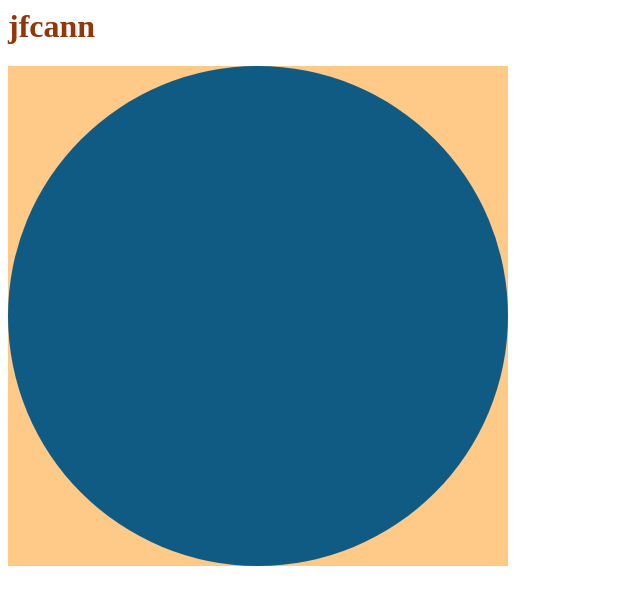
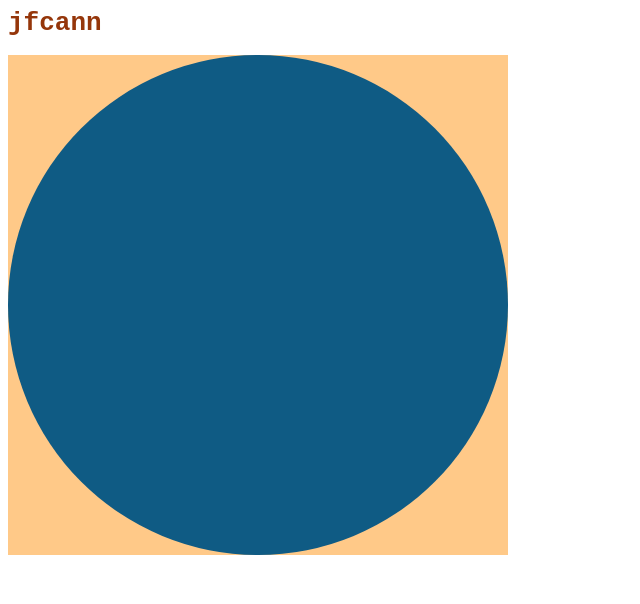
Before and after one commit to jfcann/jfcann.github.io, a plain HTML site: page index.html in a window 1280 px wide. Shown: the whole page, without its empty margins (0-640 px from the left). Drawn offline with nearby package versions, Linux system fonts and the light colour scheme.

Commit message:
Update index.css

```diff
--- a/index.css
+++ b/index.css
@@ -1,3 +1,6 @@
 .svg-container {
     background-color: #FFC988;
     }
+
+h1 {font-family: monospace;
+    font-color: #95360A}
```
